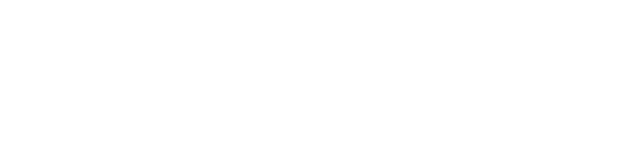
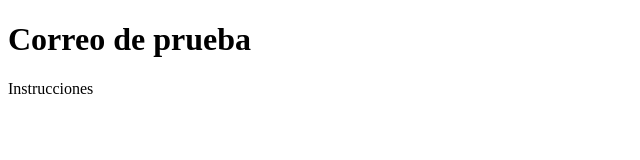
Before and after one commit to FranciscoGRJ/sistema-de-registro, a plain HTML site: page index.html in a window 1280 px wide. Shown: the whole page, without its empty margins (0-640 px from the left). Drawn offline with Linux system fonts and the light colour scheme.

Commit message:
Update contact

```diff
--- a/index.html
+++ b/index.html
@@ -7,6 +7,7 @@
     <title>Sistema de Registro de Juegos</title>
   </head>
   <body>
-    <h1></h1>
+    <h1>Correo de prueba</h1>
+    <p>Instrucciones</p>
   </body>
 </html>
```
